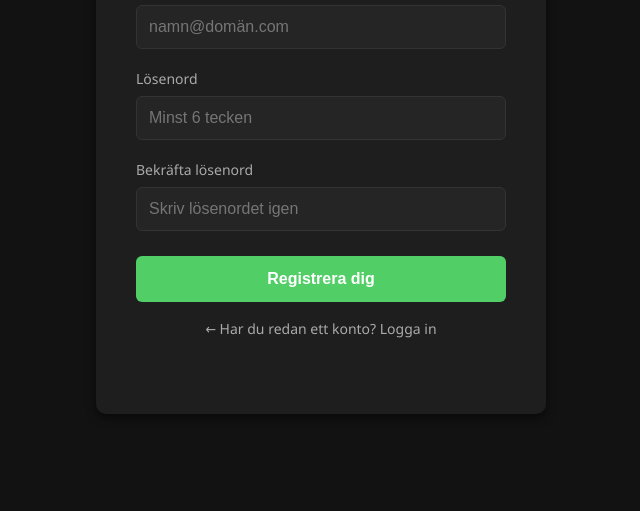
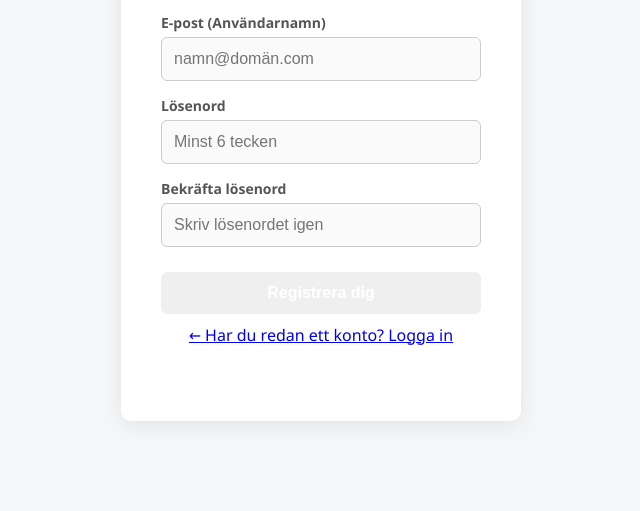
Before and after one commit to fuzzbdn/Tradeogs, a website: page public/register.html in a window 1280 px wide. Shown: the part 289-800 px from the top of the page, without its empty margins (319-959 px from the left). Drawn offline with Linux system fonts and the light colour scheme.

Commit message:
Update register.html

```diff
--- a/public/register.html
+++ b/public/register.html
@@ -3,45 +3,10 @@
 <head>
     <meta charset="UTF-8">
     <meta name="viewport" content="width=device-width, initial-scale=1.0">
-    <title>Tradeogs - Skapa konto</title>
-    <style>
-        * { box-sizing: border-box; }
-        body, html {
-            margin: 0; padding: 0; width: 100vw; min-height: 100vh;
-            font-family: 'Segoe UI', Tahoma, Geneva, Verdana, sans-serif;
-            background-color: #121212; color: #ffffff;
-            display: flex; flex-direction: column; align-items: center; justify-content: center;
-        }
-        .login-card {
-            background: #1e1e1e; padding: 40px; border-radius: 10px;
-            box-shadow: 0 4px 10px rgba(0,0,0,0.5); text-align: center;
-            width: 100%; max-width: 450px;
-        }
-        h1 { margin-bottom: 10px; letter-spacing: 2px; color: #ffffff; }
-        h2 { font-size: 16px; color: #aaa; margin-bottom: 30px; font-weight: normal; }
+    <title>Tradeogs</title>
+    <link rel="stylesheet" href="/style.css">
 
-        .form-group { margin-bottom: 20px; text-align: left; }
-        label { display: block; margin-bottom: 8px; color: #aaa; font-size: 14px; }
-        input {
-            width: 100%; padding: 12px; border-radius: 6px; border: 1px solid #333;
-            background-color: #252525; color: white; font-size: 16px;
-        }
-        input:focus { border-color: #51cf66; outline: none; }
-
-        .btn {
-            display: block; width: 100%; color: white; border: none;
-            padding: 14px; margin: 25px 0 15px 0; font-size: 16px; font-weight: bold;
-            border-radius: 6px; cursor: pointer; text-decoration: none;
-            transition: opacity 0.2s; background-color: #51cf66;
-        }
-        .btn:hover { opacity: 0.9; }
-
-        .back-link { color: #aaa; text-decoration: none; font-size: 14px; transition: color 0.2s; }
-        .back-link:hover { color: #ffffff; }
-
-        .message { margin-top: 15px; font-size: 14px; min-height: 20px; }
-    </style>
-</head>
+    </head>
 <body>
 
     <div class="login-card">
```
